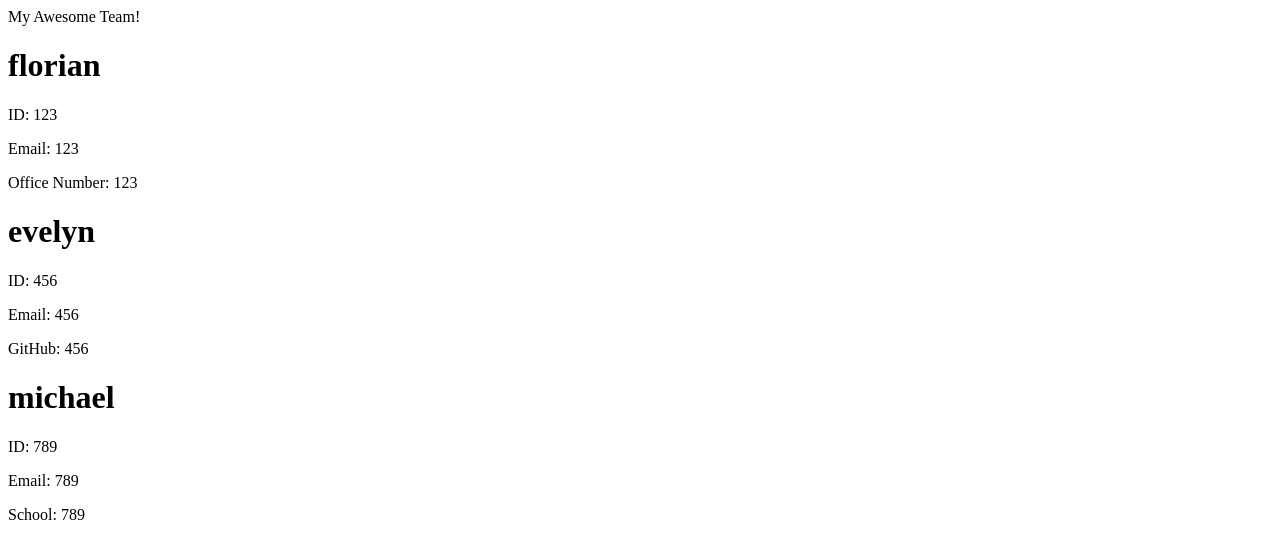
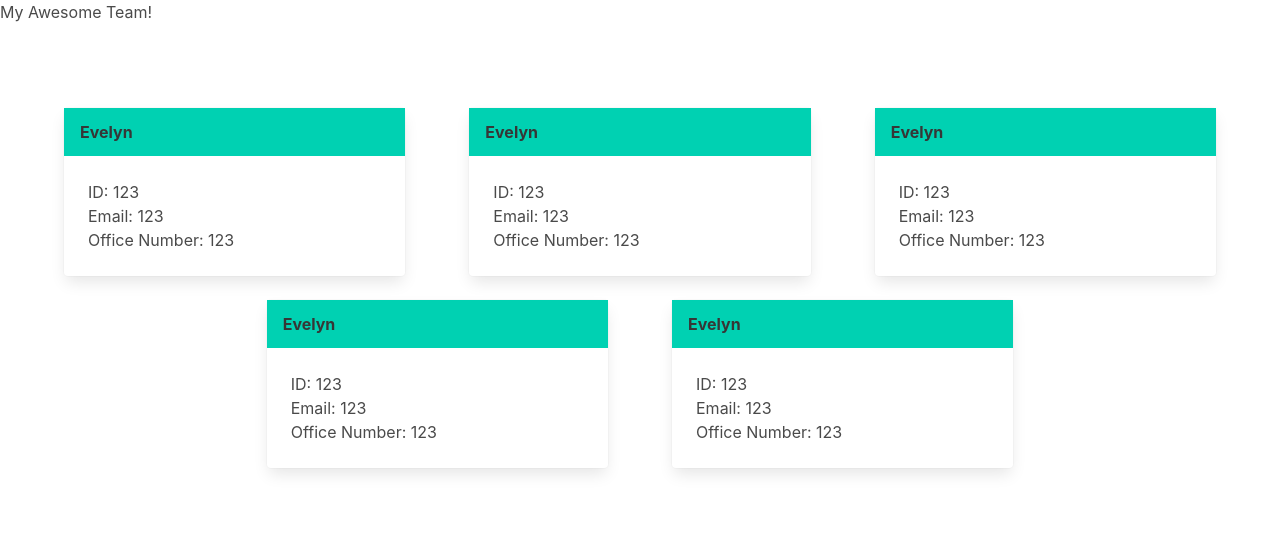
Before and after one commit to ENguyen25/teamwork-makes-dreamwork, a website: page index.html in a window 1280 px wide. Drawn offline with nearby package versions, Linux system fonts and the light colour scheme.

Commit message:
tested bulma framework to create css layout

```diff
--- a/index.html
+++ b/index.html
@@ -4,45 +4,69 @@
     <meta charset="UTF-8">
     <meta http-equiv="X-UA-Compatible" content="IE=edge">
     <meta name="viewport" content="width=device-width, initial-scale=1.0">
+    <link rel="stylesheet" href="https://cdn.jsdelivr.net/npm/bulma@0.9.3/css/bulma.min.css">
     <title>My Awesome Team!</title>
 </head>
 <body>
 
 <header>My Awesome Team!</header>
 
+<div class="section">
     <div class="container">
-
-        <div class="content">
-            <div class="card-header">
-                <h1 class="name">florian</h1>
-            </div>
-            <div class="card-info">
+        <div class="columns mt-5 is-8 is-variable is-flex-wrap-wrap is-justify-content-center">
+            <div class="column is-4">
+                <div class="card">
+                    <div class="card-header-title has-background-primary">Evelyn</div>
+                    <div class="card-content">
                         <p>ID: 123</p>
                         <p>Email: 123</p>
                         <p>Office Number: 123</p>
                     </div>
                 </div>
-        <div class="content">
-            <div class="card-header">
-                <h1 class="name">evelyn</h1>
             </div>
-            <div class="card-info">
-                <p>ID: 456</p>
-                <p>Email: 456</p>
-                <p>GitHub: 456</p>
+            <div class="column is-4">
+                <div class="card">
+                    <div class="card-header-title has-background-primary">Evelyn</div>
+                    <div class="card-content">
+                        <p>ID: 123</p>
+                        <p>Email: 123</p>
+                        <p>Office Number: 123</p>
                     </div>
                 </div>
-        <div class="content">
-            <div class="card-header">
-                <h1 class="name">michael</h1>
             </div>
-            <div class="card-info">
-                <p>ID: 789</p>
-                <p>Email: 789</p>
-                <p>School: 789</p>
+            <div class="column is-4">
+                <div class="card">
+                    <div class="card-header-title has-background-primary">Evelyn</div>
+                    <div class="card-content">
+                        <p>ID: 123</p>
+                        <p>Email: 123</p>
+                        <p>Office Number: 123</p>
                     </div>
                 </div>
-
+            </div>
+            <div class="column is-4">
+                <div class="card">
+                    <div class="card-header-title has-background-primary">Evelyn</div>
+                    <div class="card-content">
+                        <p>ID: 123</p>
+                        <p>Email: 123</p>
+                        <p>Office Number: 123</p>
+                    </div>
+                </div>
+            </div>
+            <div class="column is-4">
+                <div class="card">
+                    <div class="card-header-title has-background-primary">Evelyn</div>
+                    <div class="card-content">
+                        <p>ID: 123</p>
+                        <p>Email: 123</p>
+                        <p>Office Number: 123</p>
+                    </div>
+                </div>
+            </div>
+            </div>
+        </div>
+    </div>
 </div>
 
 </body>
--- /dev/null
+++ b/style.css
@@ -0,0 +1,3 @@
+header {
+    background-color: blue;
+}
```
Also changed, not shown: index.js (+37 -39 lines). Lines whose indentation alone changed are shown as unchanged.
